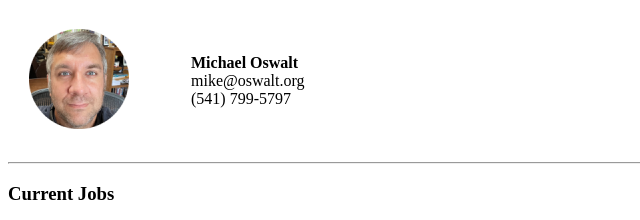
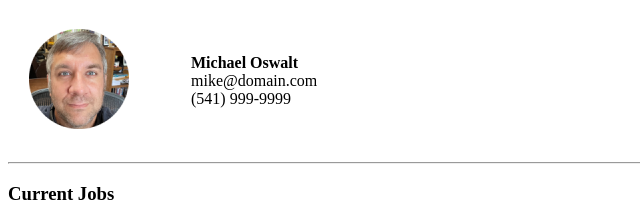
Before and after one commit to razorduck/lc, a plain HTML site: page index.html in a window 1280 px wide. Shown: the top 220 px of the page, 0-640 px from the left. Drawn offline with Linux system fonts and the light colour scheme.

Commit message:
Update index.html

```diff
--- a/index.html
+++ b/index.html
@@ -13,8 +13,8 @@
         <td>
             <ul style="list-style-type:none">
                 <li><strong>Michael Oswalt</strong></li>
-                <li>mike@oswalt.org</li>
-                <li>(541) 799-5797</li>
+                <li>mike@domain.com</li>
+                <li>(541) 999-9999</li>
             </ul>
         </td>
     </tr>
```
